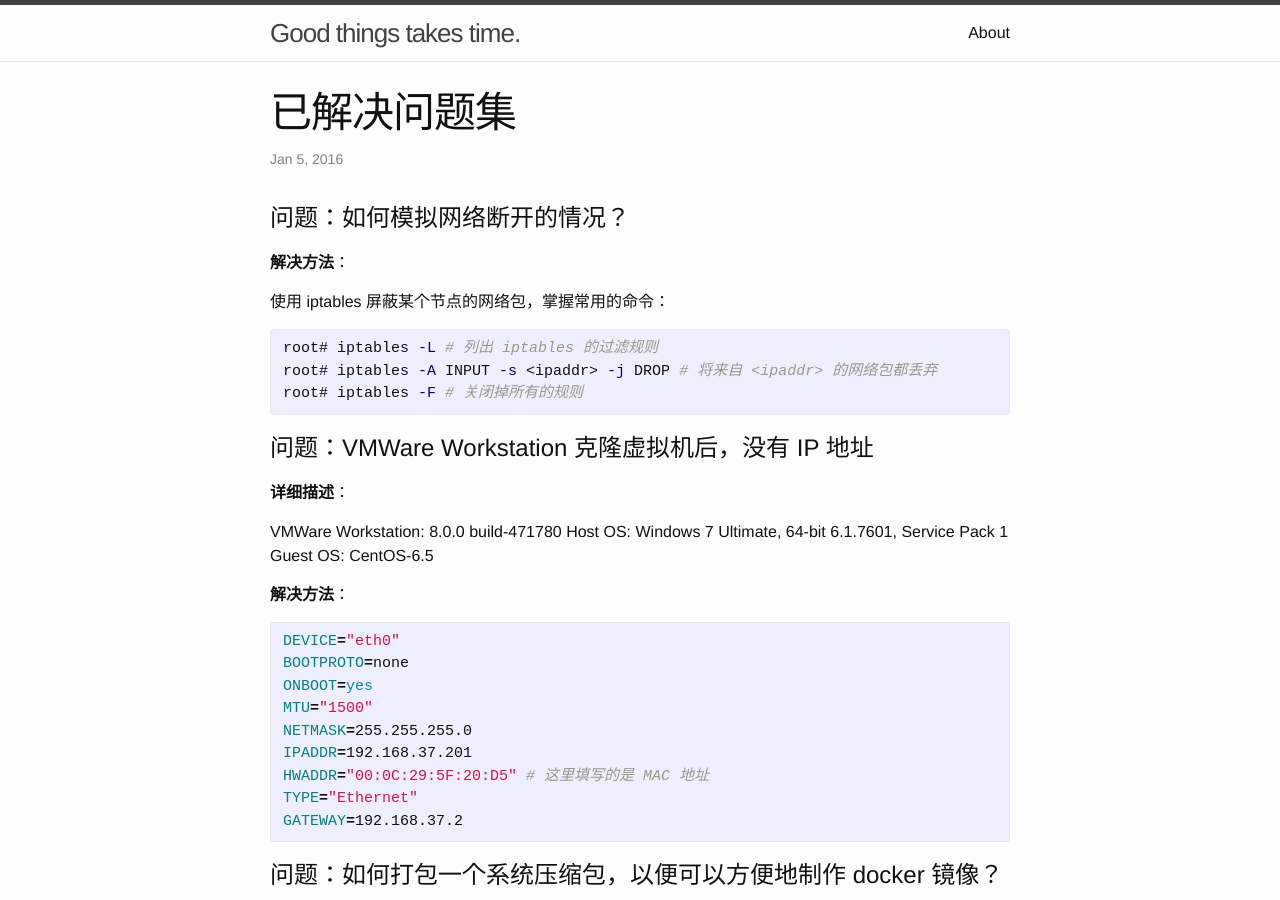
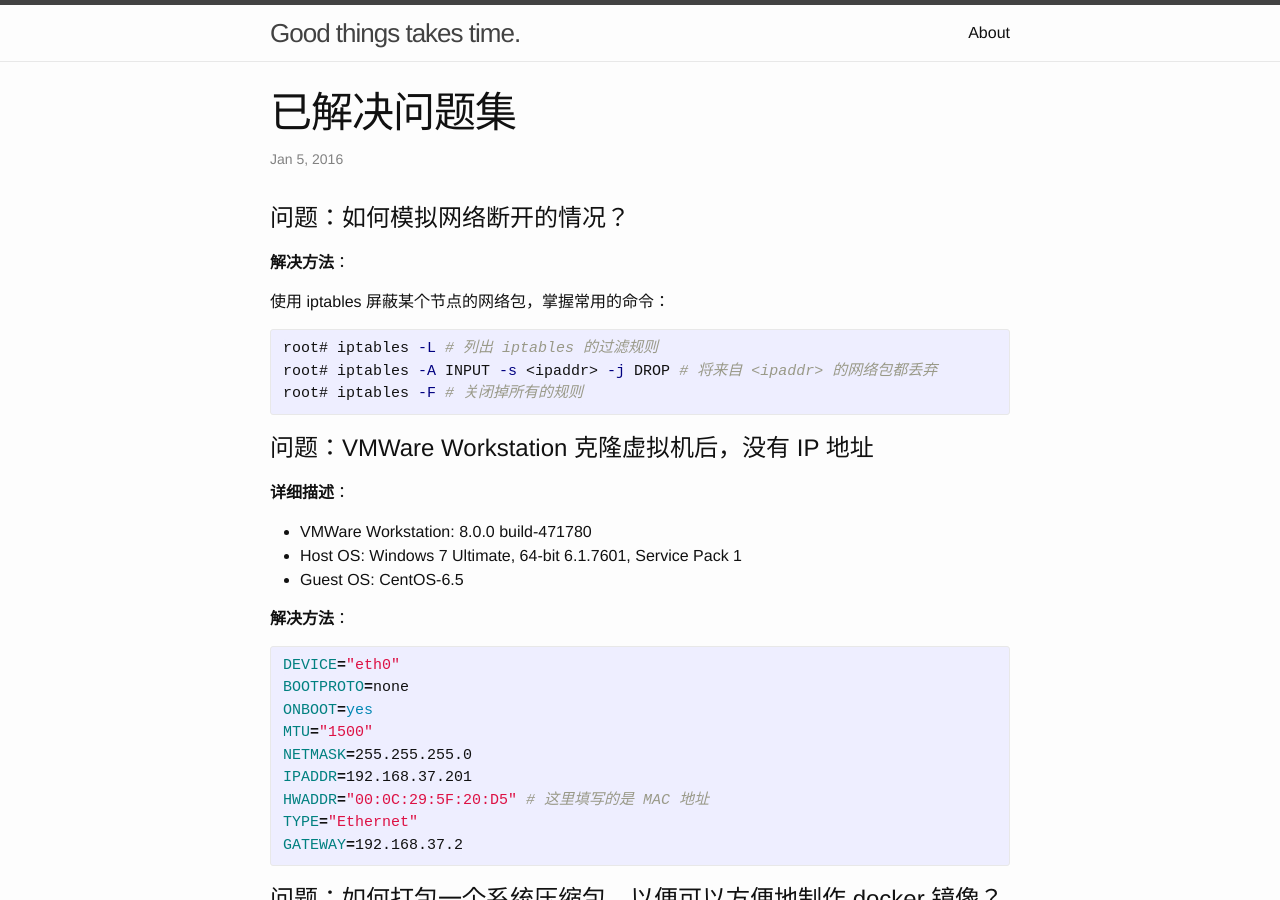
Before and after one commit to mofaph/mofaph.github.io, a Jekyll site: the page built from _posts/2016-01-05-problem-solved.md, in a window 1280 px wide and 900 px high. Built offline with Jekyll 4.4.1, drawn with Linux system fonts in a browser that asks for light colours; Markdown is read by kramdown in place of the engine named in the settings.

```diff
--- a/_posts/2016-01-05-problem-solved.md
+++ b/_posts/2016-01-05-problem-solved.md
@@ -19,9 +19,9 @@ root# iptables -F # 关闭掉所有的规则
 
 **详细描述**：
 
-VMWare Workstation: 8.0.0 build-471780
-Host OS: Windows 7 Ultimate, 64-bit 6.1.7601, Service Pack 1
-Guest OS: CentOS-6.5
+* VMWare Workstation: 8.0.0 build-471780
+* Host OS: Windows 7 Ultimate, 64-bit 6.1.7601, Service Pack 1
+* Guest OS: CentOS-6.5
 
 **解决方法**：
 
```
